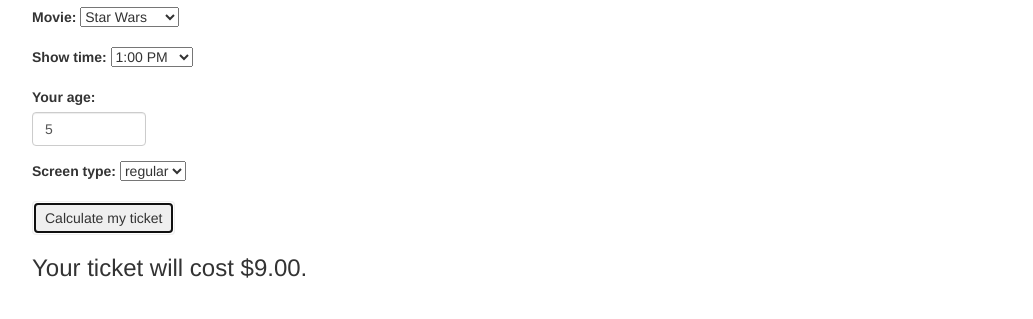
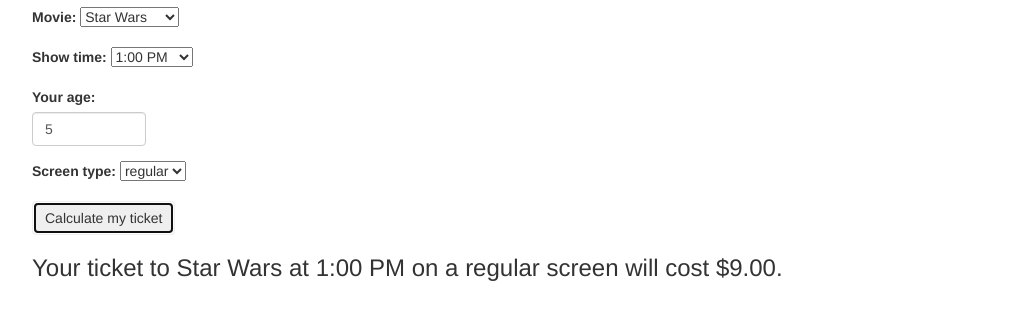
Before and after one commit to ALawley/epicodus-movie-tickets, a plain HTML site: page index.html in a window 1280 px wide. Both pictures are taken after typing "5" into the empty fields and a click on the button "Calculate my ticket". Shown: the part 109-428 px from the top of the page, without its empty margins (38-1071 px from the left). Drawn offline with Linux system fonts and the light colour scheme.

Commit message:
add more detailed output info

```diff
--- a/index.html
+++ b/index.html
@@ -42,7 +42,7 @@
          <button type="submit" class="btn">Calculate my ticket</button>
       </form>
       <div id="results">
-        <h3>Your ticket will cost <span class="result-price"></span>.</h3>
+        <h3>Your ticket to <span class="movie-name"></span> at <span class="movie-time"></span> on a <span class="movie-screen"></span> screen will cost <span class="result-price"></span>.</h3>
       </div>
     </div>
   </body>
--- a/js/scripts.js
+++ b/js/scripts.js
@@ -35,6 +35,9 @@
     var newTicket = new Ticket(inputMovie, inputAge, inputTime, inputScreenType);
 
     $(".result-price").text(newTicket.price());
+    $(".movie-name").text(newTicket.movie);
+    $(".movie-time").text(newTicket.time);
+    $(".movie-screen").text(newTicket.screenType);
     $("#results").show();
   });
 });
```
